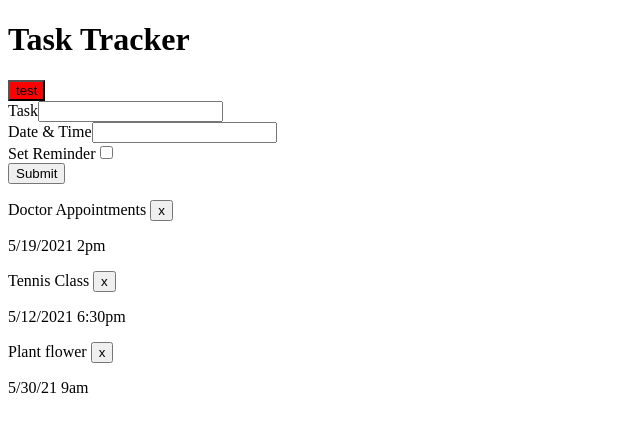
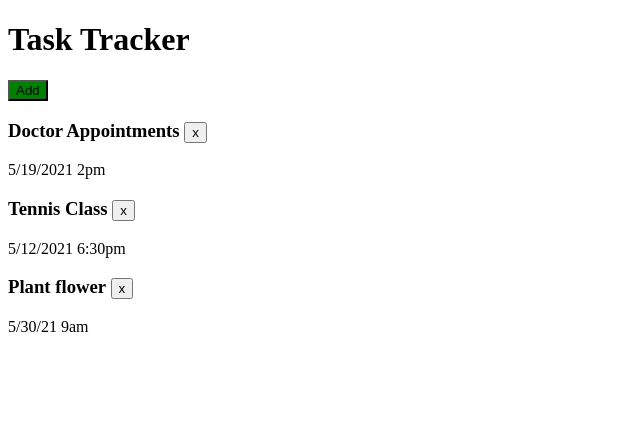
Before and after one commit to sunnycat000/TaskTracker_1, an Angular app: page / in a window 1280 px wide. Shown: the top 432 px of the page, without its empty margins (0-640 px from the left). Built offline with nearby package versions, Linux system fonts and the light colour scheme; data requests are answered from the project's data file.

Commit message:
toggle add new task area function added

```diff
--- a/src/app/components/header/header.component.html
+++ b/src/app/components/header/header.component.html
@@ -1,4 +1,8 @@
 <div class="header">
   <h1>Task Tracker</h1>
-  <app-toggle-btn></app-toggle-btn>
+  <app-toggle-btn
+    color="{{ showAddTask ? 'red' : 'green' }}"
+    text="{{ showAddTask ? 'Close' : 'Add' }}"
+    (btnClicked)="toggleNewTask()"
+  ></app-toggle-btn>
 </div>
--- a/src/app/components/header/header.component.ts
+++ b/src/app/components/header/header.component.ts
@@ -1,15 +1,23 @@
 import { Component, OnInit } from '@angular/core';
-
+import { UiService } from '../../services/ui.service';
+import { Subscription } from 'rxjs';
 @Component({
   selector: 'app-header',
   templateUrl: './header.component.html',
-  styleUrls: ['./header.component.css']
+  styleUrls: ['./header.component.css'],
 })
 export class HeaderComponent implements OnInit {
-
-  constructor() { }
+  showAddTask: boolean;
+  subscription: Subscription;
+  constructor(private uiService: UiService) {}
 
   ngOnInit(): void {
+    this.subscription = this.uiService.onToggle().subscribe((value) => {
+      this.showAddTask = value;
+    });
   }
 
+  toggleNewTask() {
+    this.uiService.toggleAddTask();
+  }
 }
--- a/src/app/components/new-task/new-task.component.html
+++ b/src/app/components/new-task/new-task.component.html
@@ -1,4 +1,4 @@
-<div class="newTask">
+<div class="newTask" *ngIf="showAddTask">
   <div>
     <label for="text">Task</label>
     <input type="text" id="text" [(ngModel)]="text" />
--- a/src/app/components/new-task/new-task.component.ts
+++ b/src/app/components/new-task/new-task.component.ts
@@ -1,5 +1,6 @@
 import { Component, OnInit, Output, EventEmitter } from '@angular/core';
 import { Task } from '../../Task';
+import { UiService } from '../../services/ui.service';
 @Component({
   selector: 'app-new-task',
   templateUrl: './new-task.component.html',
@@ -9,10 +10,15 @@ export class NewTaskComponent implements OnInit {
   text: string = '';
   time: string = '';
   reminder: boolean = false;
+  showAddTask: boolean;
   @Output() newTask: EventEmitter<Task> = new EventEmitter();
-  constructor() {}
+  constructor(private uiService: UiService) {}
 
-  ngOnInit(): void {}
+  ngOnInit(): void {
+    this.uiService.onToggle().subscribe((value) => {
+      this.showAddTask = value;
+    });
+  }
 
   onSubmit() {
     if (!this.text) {
--- a/src/app/components/task-item/task-item.component.html
+++ b/src/app/components/task-item/task-item.component.html
@@ -1,14 +1,14 @@
 <div class="tasks" *ngIf="!isEditing" (dblclick)="onEdit(task)">
-  <p>
+  <h3>
     {{ task.text }}
     <button (click)="onDelete(task)">x</button>
-  </p>
+  </h3>
   <p>{{ task.time }}</p>
 </div>
 <div class="tasks" *ngIf="isEditing" (keyup.enter)="finishEditing(task)">
-  <div>
+  <h3>
     <input type="text" [value]="task.text" [(ngModel)]="task.text" />
     <button (click)="onDelete(task)">x</button>
-  </div>
+  </h3>
   <input type="text" [value]="task.time" [(ngModel)]="task.time" />
 </div>
--- a/src/app/components/task-item/task-item.component.ts
+++ b/src/app/components/task-item/task-item.component.ts
@@ -25,12 +25,6 @@ export class TaskItemComponent implements OnInit {
     this.isEditing = true;
   }
   finishEditing(task: Task) {
-    // const editedTask = {
-    //   id: this.task.id,
-    //   text: this.editedText,
-    //   time: this.editedTime,
-    //   reminder: this.task.reminder,
-    // };
     this.editTask.emit(task);
     this.isEditing = false;
   }
--- a/src/app/components/tasks/tasks.component.ts
+++ b/src/app/components/tasks/tasks.component.ts
@@ -1,5 +1,4 @@
 import { Component, OnInit } from '@angular/core';
-import { TASKS } from '../../TASKS';
 import { Task } from '../../Task';
 import { TaskService } from '../../services/task.service';
 @Component({
--- a/src/app/components/toggle-btn/toggle-btn.component.html
+++ b/src/app/components/toggle-btn/toggle-btn.component.html
@@ -1 +1,3 @@
-<button [ngStyle]="{ background: color }" (click)="toggle()">{{ text }}</button>
+<button [ngStyle]="{ 'background-color': color }" (click)="toggle()">
+  {{ text }}
+</button>
--- a/src/app/components/toggle-btn/toggle-btn.component.ts
+++ b/src/app/components/toggle-btn/toggle-btn.component.ts
@@ -1,17 +1,17 @@
-import { Component, OnInit } from '@angular/core';
-
+import { Component, OnInit, Output, EventEmitter, Input } from '@angular/core';
 @Component({
   selector: 'app-toggle-btn',
   templateUrl: './toggle-btn.component.html',
   styleUrls: ['./toggle-btn.component.css'],
 })
 export class ToggleBtnComponent implements OnInit {
-  text: string = 'test';
-  color: string = 'red';
+  @Input() text: string;
+  @Input() color: string;
+  @Output() btnClicked = new EventEmitter();
   constructor() {}
 
   ngOnInit(): void {}
   toggle() {
-    console.log('toggle');
+    this.btnClicked.emit();
   }
 }
--- /dev/null
+++ b/src/app/services/ui.service.ts
@@ -0,0 +1,18 @@
+import { Injectable } from '@angular/core';
+import { Observable, Subject } from 'rxjs';
+@Injectable({
+  providedIn: 'root',
+})
+export class UiService {
+  private isToggled: boolean = false;
+  private subject = new Subject<any>();
+  constructor() {}
+
+  onToggle(): Observable<any> {
+    return this.subject.asObservable();
+  }
+  toggleAddTask() {
+    this.isToggled = !this.isToggled;
+    this.subject.next(this.isToggled);
+  }
+}
```
Also changed, not shown: 1 other file (tests, documents, lock files or other folders).
